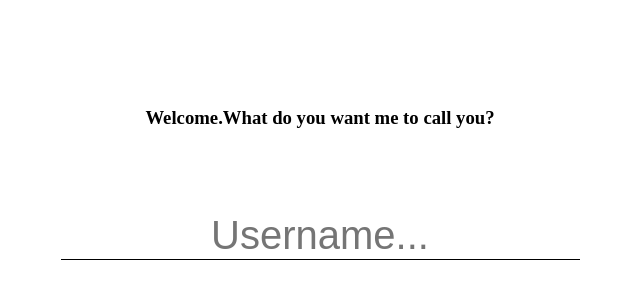
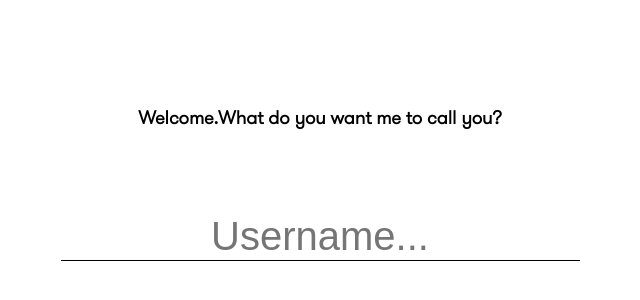
Before and after one commit to McQueen5258/Todo-List, a React (Create React App) app: page / in a window 1280 px wide. Shown: the part 226-526 px from the top of the page, without its empty margins (320-960 px from the left). Built offline with nearby package versions, Linux system fonts and the light colour scheme.

Commit message:
解决未输入用户名，用户刷新近如todo 页面的问题

```diff
--- a/src/App.css
+++ b/src/App.css
@@ -1,7 +1,11 @@
+@font-face {
+    font-family: 'font_gt';
+    src: url(./gt-walsheim-light-webfont.woff);
+}
 body {
     margin: 0;
+    font-family: 'font_gt';
 }
-
 .app-body {
     width: 100%;
     min-height: 100vh;
--- a/src/App.js
+++ b/src/App.js
@@ -5,7 +5,7 @@ import './App.css';
 
 export default function App() {
     let [userName, setUserName] = useState(localStorage.getItem("User name"));
-    let [haveUserName, setHaveUserName] = useState(localStorage.getItem("User name") !== null);
+    let [haveUserName, setHaveUserName] = useState(localStorage.getItem("User name") !== null && localStorage.getItem("User name") !== 'null');
 
     let [theme, setTheme] = useState(localStorage.getItem("Theme") !== null ? localStorage.getItem("Theme") : 'light');
 
```
Also changed, not shown: public/gt-walsheim-light-webfont.woff2 (added), src/Components/Todo.js (indentation only), src/gt-walsheim-light-webfont.woff (added).
